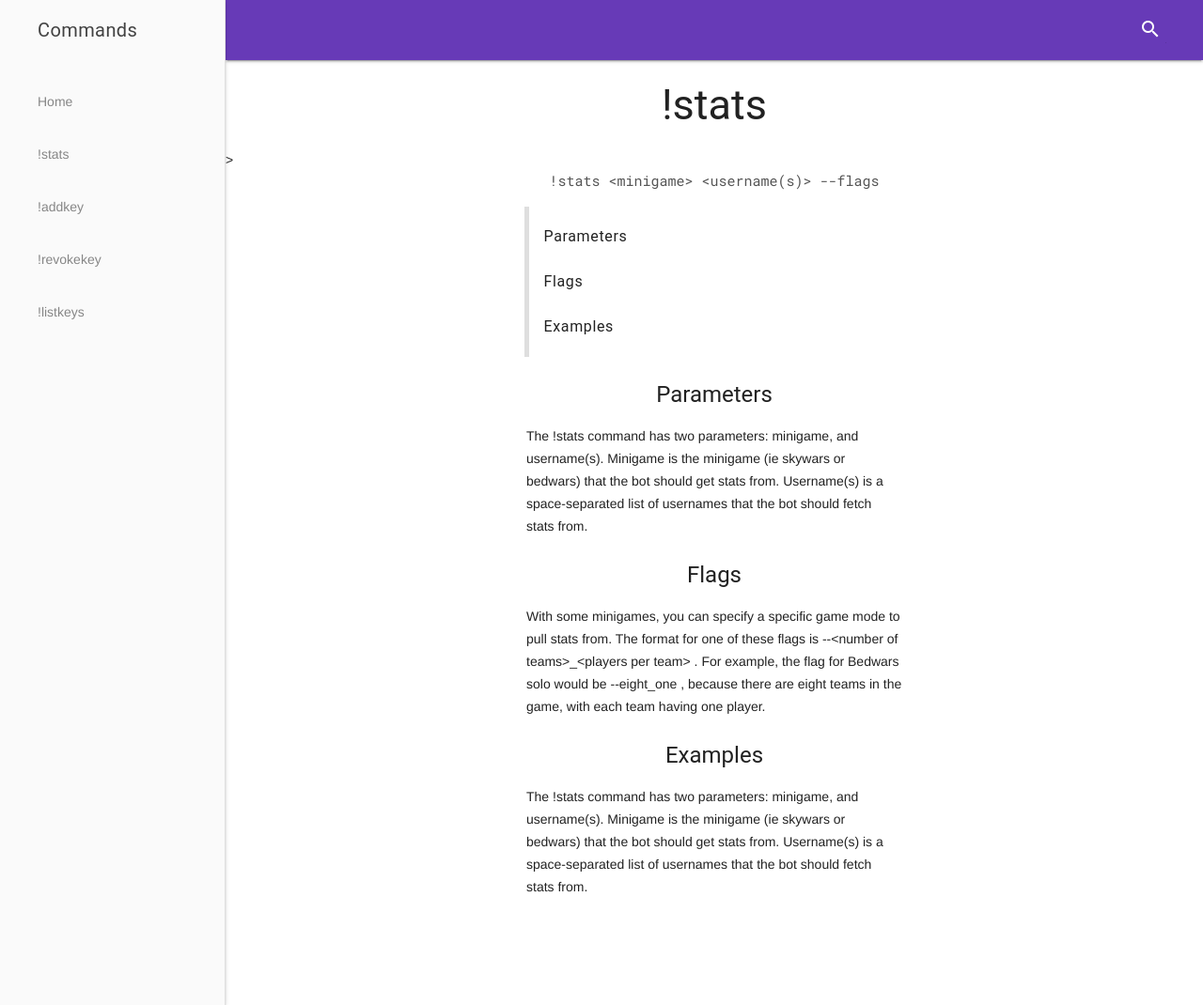
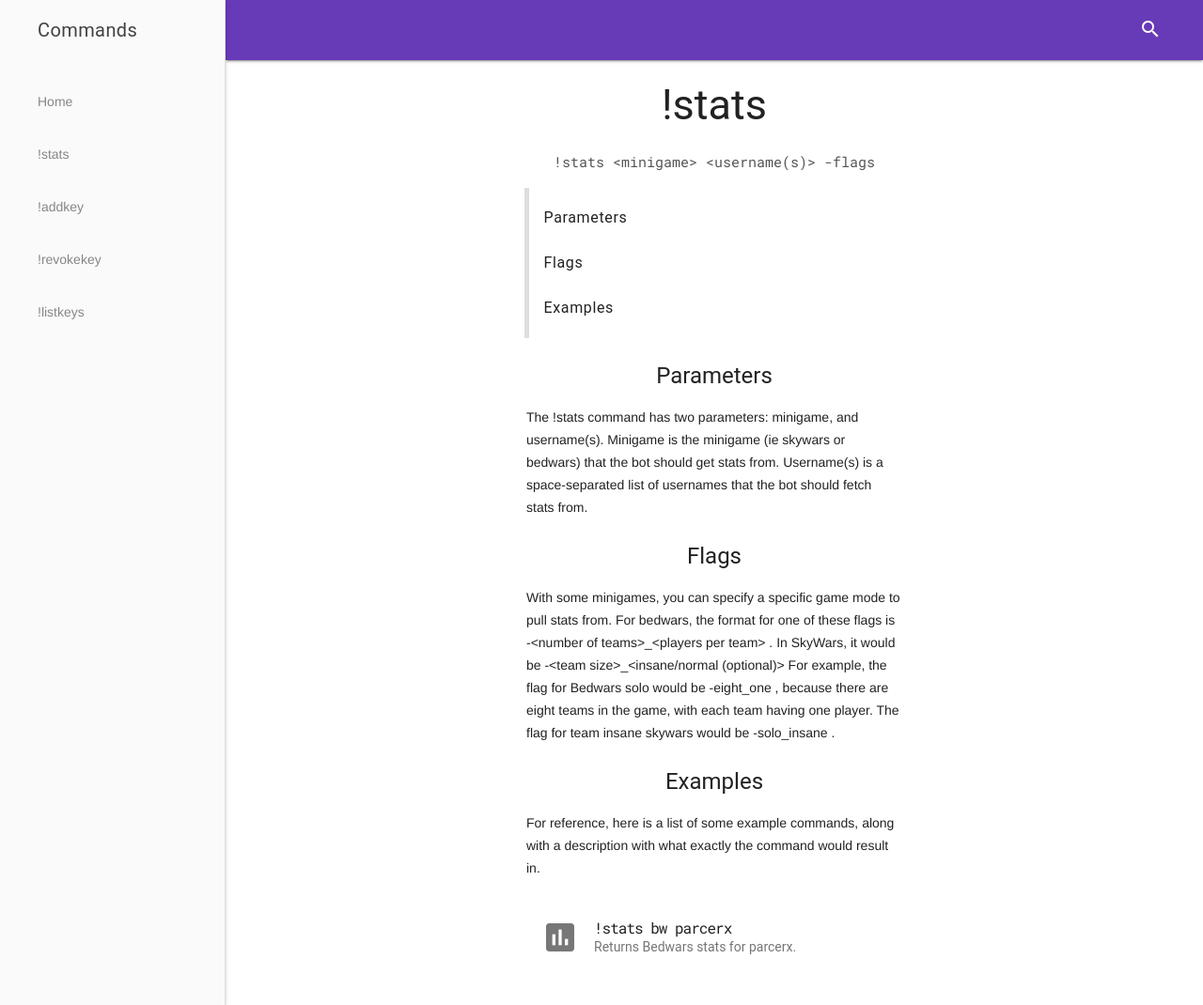
Before and after one commit to joshuaSmith2021/chamosbot-hosted, a Flask app: template templates/command.html in a window 1280 px wide. Shown: the whole page at 94% size. Run offline with Flask 2, Linux system fonts and the light colour scheme; the template is opened without the code that fills it, so the values that code supplies are empty.

Commit message:
Working on command ui

```diff
--- a/static/script/command.js
+++ b/static/script/command.js
@@ -1,6 +1,7 @@
 $(document).ready(() => {
   $('.toc__item').click(function() {
     var target = '#' + $(this).data('section');
+	alert(target);
     $(target).scroll();
   });
 });
--- a/static/styles/command.css
+++ b/static/styles/command.css
@@ -22,4 +22,6 @@
 
 .code {
   font-family: 'Roboto Mono', 'Courier New', Courier;
+} .code.compact {
+	letter-spacing: -1px;
 }
--- a/templates/command.html
+++ b/templates/command.html
@@ -4,6 +4,7 @@
     <title>{{ command.name }} Command Reference</title>
 
     <link rel="stylesheet" href="{{ url_for('static', filename='styles/command.css') }}">
+	<link rel="stylesheet" href="../static/styles/command.css">
     <link rel="stylesheet" href="https://fonts.googleapis.com/icon?family=Material+Icons|Roboto+Mono">
     <link rel="stylesheet" href="https://code.getmdl.io/1.3.0/material.deep_purple-pink.min.css">
     <script defer src="https://code.getmdl.io/1.3.0/material.min.js"></script>
@@ -41,8 +42,8 @@
       </div>
       <main class="mdl-layout__content">
         <div class="page-content">
-          <h2 class="toc__title">!stats</h2>>
-          <p class="toc__subtitle code">!stats &lt;minigame&gt; &lt;username(s)&gt; --flags</p>
+          <h2 class="toc__title">!stats</h2>
+          <p class="toc__subtitle code">!stats &lt;minigame&gt; &lt;username(s)&gt; -flags</p>
           <ul class="mdl-list toc">
             <li class="mdl-list__item">
               <span class="mdl-list__item-primary-content toc__item" data-section="parameters">
@@ -66,16 +67,29 @@
           </div>
           <div class="cmd-section" id="flags">
             <h4 class="cmd-section__title">Flags</h4>
-            <p class="cmd-section__text">With some minigames, you can specify a specific game mode to pull stats from. The format for one of these flags is --&lt;number of teams&gt;_&lt;players per team&gt; . For example, the flag for Bedwars solo would be --eight_one , because there are eight teams in the game, with each team having one player.</p>
+            <p class="cmd-section__text">With some minigames, you can specify a specific game mode to pull stats from. For bedwars, the format for one of these flags is -&lt;number of teams&gt;_&lt;players per team&gt; . In SkyWars, it would be -&lt;team size&gt;_&lt;insane/normal (optional)&gt; For example, the flag for Bedwars solo would be -eight_one , because there are eight teams in the game, with each team having one player. The flag for team insane skywars would be -solo_insane .</p>
           </div>
           <div class="cmd-section" id="examples">
             <h4 class="cmd-section__title">Examples</h4>
-            <p class="cmd-section__text">The !stats command has two parameters: minigame, and username(s). Minigame is the minigame (ie skywars or bedwars) that the bot should get stats from. Username(s) is a space-separated list of usernames that the bot should fetch stats from.</p>
+            <p class="cmd-section__text">For reference, here is a list of some example commands, along with a description with what exactly the command would result in.</p>
+
+			<ul class="mdl-list">
+			  <li class="mdl-list__item mdl-list__item--three-line">
+				<span class="mdl-list__item-primary-content">
+				  <i class="material-icons mdl-list__item-avatar" style="color:#777777;background-color:#ffffff;">poll</i>
+				  <span class="code compact">!stats bw parcerx</span>
+				  <span class="mdl-list__item-text-body">
+					Returns Bedwars stats for parcerx.
+				  </span>
+				</span>
+			  </li>
+			</ul>
           </div>
         </div>
       </main>
     </div>
     <script src="https://code.jquery.com/jquery-3.5.0.min.js"></script>
+	<script src="../static/script/command.js"></script>
     <script src="{{ url_for('static', filename='script/command.js') }}"></script>
   </body>
 </html>
```
